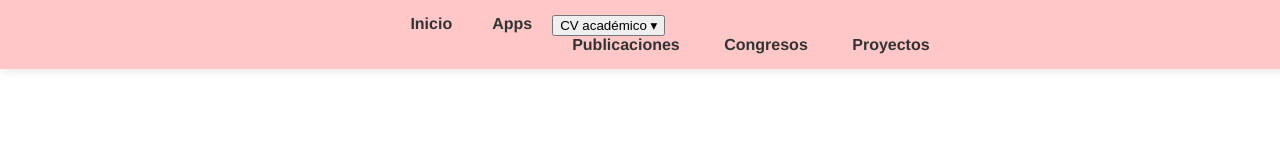
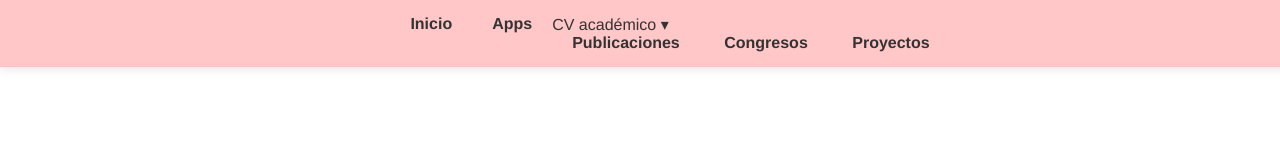
Before and after one commit to isabel-mm/website, a plain HTML site: page index.html in a window 1280 px wide. Shown: the top 167 px of the page. Drawn offline with Linux system fonts and the light colour scheme.

Commit message:
Update navbar.html

```diff
--- a/components/navbar.html
+++ b/components/navbar.html
@@ -3,7 +3,7 @@
   <a href="./apps.html">Apps</a>
 
   <div class="dropdown">
-    <button class="dropbtn">CV académico ▾</button>
+    <span class="dropbtn">CV académico ▾</span>
     <div class="dropdown-content">
       <a href="./pubs.html">Publicaciones</a>
       <a href="./congresos.html">Congresos</a>
```
